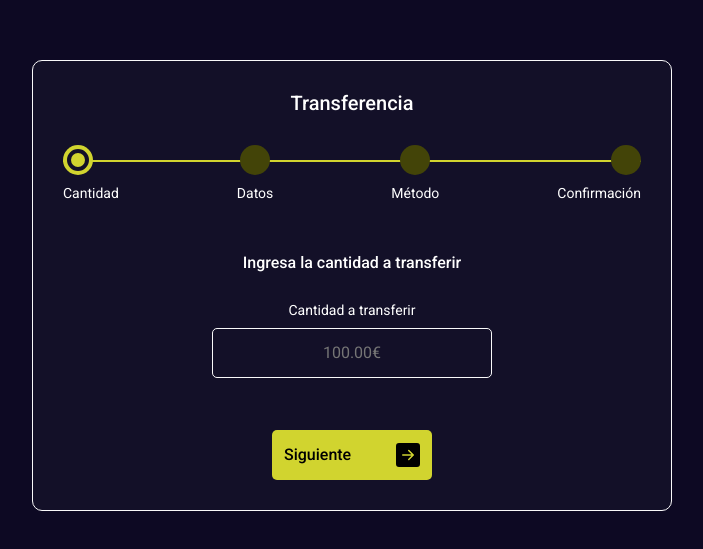
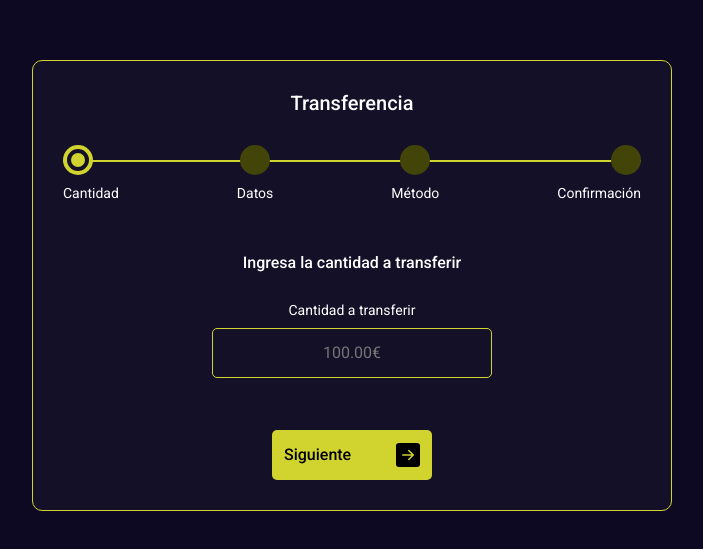
Before and after one commit to piltrimon86/Formulario, a website: page index.html in a window 1280 px wide. Shown: the part 115-664 px from the top of the page, without its empty margins (288-991 px from the left). Drawn offline with Linux system fonts and the light colour scheme.

Commit message:
Cambio de color borde formulario

```diff
--- a/sass/_variables.scss
+++ b/sass/_variables.scss
@@ -1,7 +1,7 @@
 $fuente-primaria: 'Roboto', sans-serif;
 $color-fondo: #0d0923;
 $color-fondo-formulario: #131028;
-$color-borde: #f9f9fa;
+$color-borde: #d1d42f;
 $color-borde-activo: #4f4a72;
 $color-primario: #d1d42f;
 $color-primario-deshabilitado: #434408;
```
Also changed, not shown: public/bundle.css.
